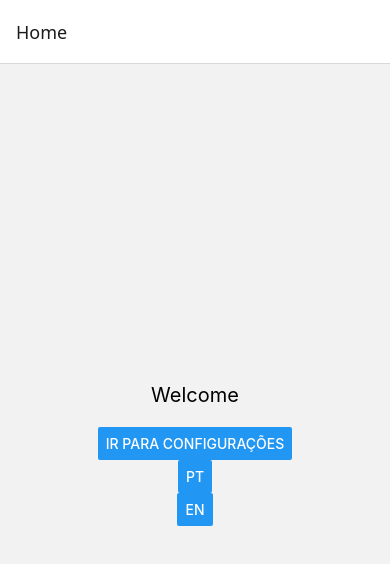
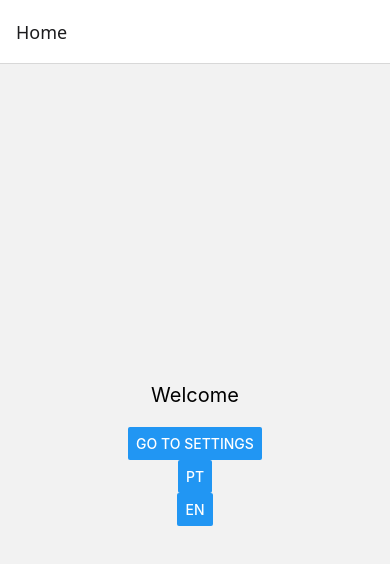
Before and after one commit to akyua/studano, a React Native app: screen /Home in a window 390 px wide. Shown: the top 564 px of the page. Built offline with nearby package versions, Linux system fonts and the light colour scheme; what react-native-localize would draw is missing.

Commit message:
[TDEV-13] Alterado estrutura do JSON de cada linguagem.

```diff
--- a/src/languages/en.json
+++ b/src/languages/en.json
@@ -1,5 +1,7 @@
 {
-  "welcome": "Welcome",
-  "login": "Login",
-  "logout": "Logout"
+  "home": {
+    "welcome": "Welcome",
+    "settings": "Go to settings"
+  },
+  "settings": {}
 }
--- a/src/languages/pt.json
+++ b/src/languages/pt.json
@@ -1,5 +1,7 @@
 {
-  "welcome": "Bem-vindo",
-  "login": "Entrar",
-  "logout": "Sair"
+  "home": {
+    "welcome": "Bem-vindo",
+    "settings": "Ir para as configurações"
+  },
+  "settings": {}
 }
--- a/src/screens/HomeScreen.tsx
+++ b/src/screens/HomeScreen.tsx
@@ -15,9 +15,9 @@ function HomeScreen({ navigation }: HomeScreenProps) {
   const { t, i18n } = useTranslation();
   return (
     <View style={styles.container}>
-      <Text style={styles.text}>{t('welcome')}</Text>
+      <Text style={styles.text}>{t('home.welcome')}</Text>
       <Button
-        title="Ir para Configurações"
+        title={t("home.settings")}
         onPress={() => navigation.navigate('Settings')}
       />
       <Button title="PT" onPress={() => i18n.changeLanguage('pt')} />
```
Also changed, not shown: i18n.js (+8 -8 lines).
